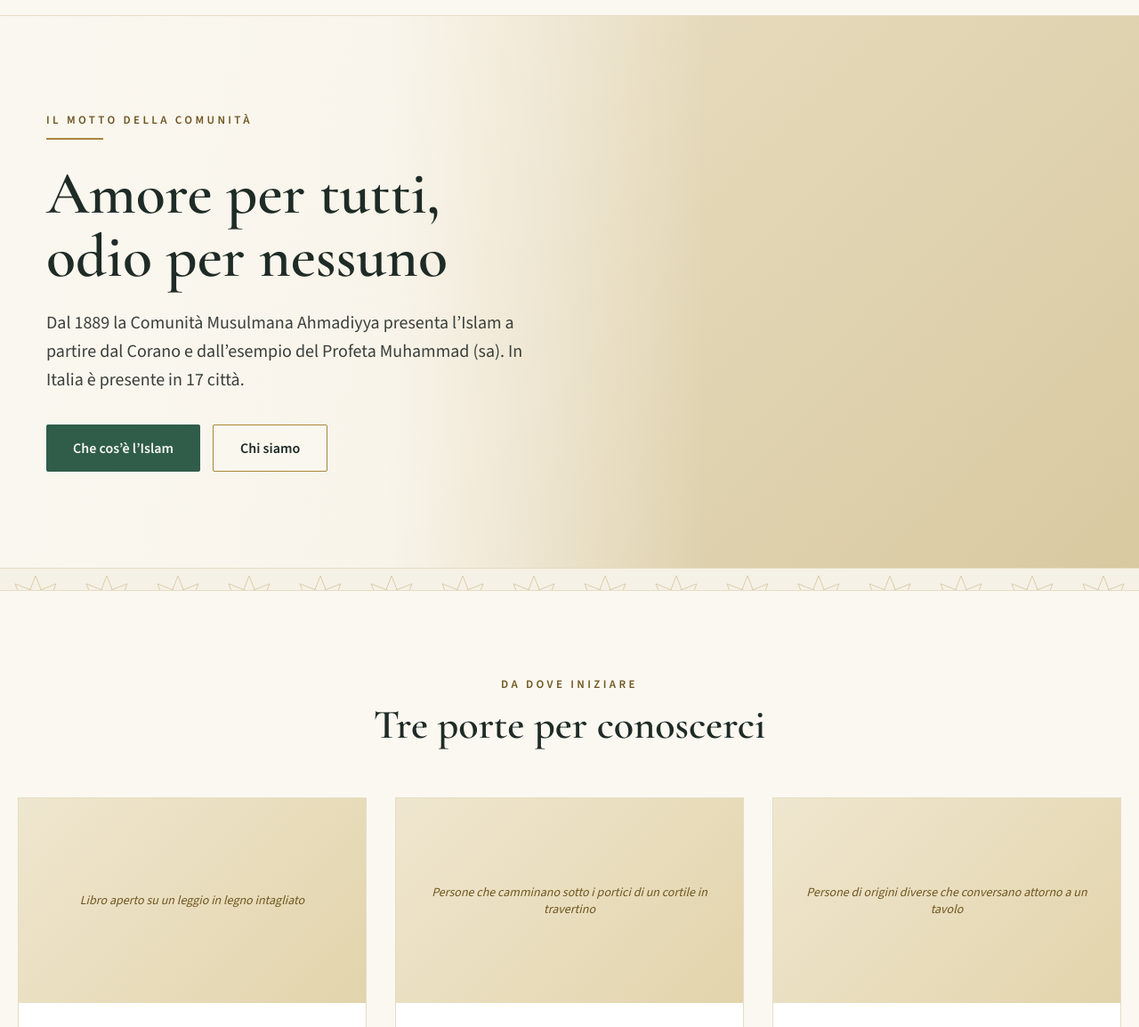
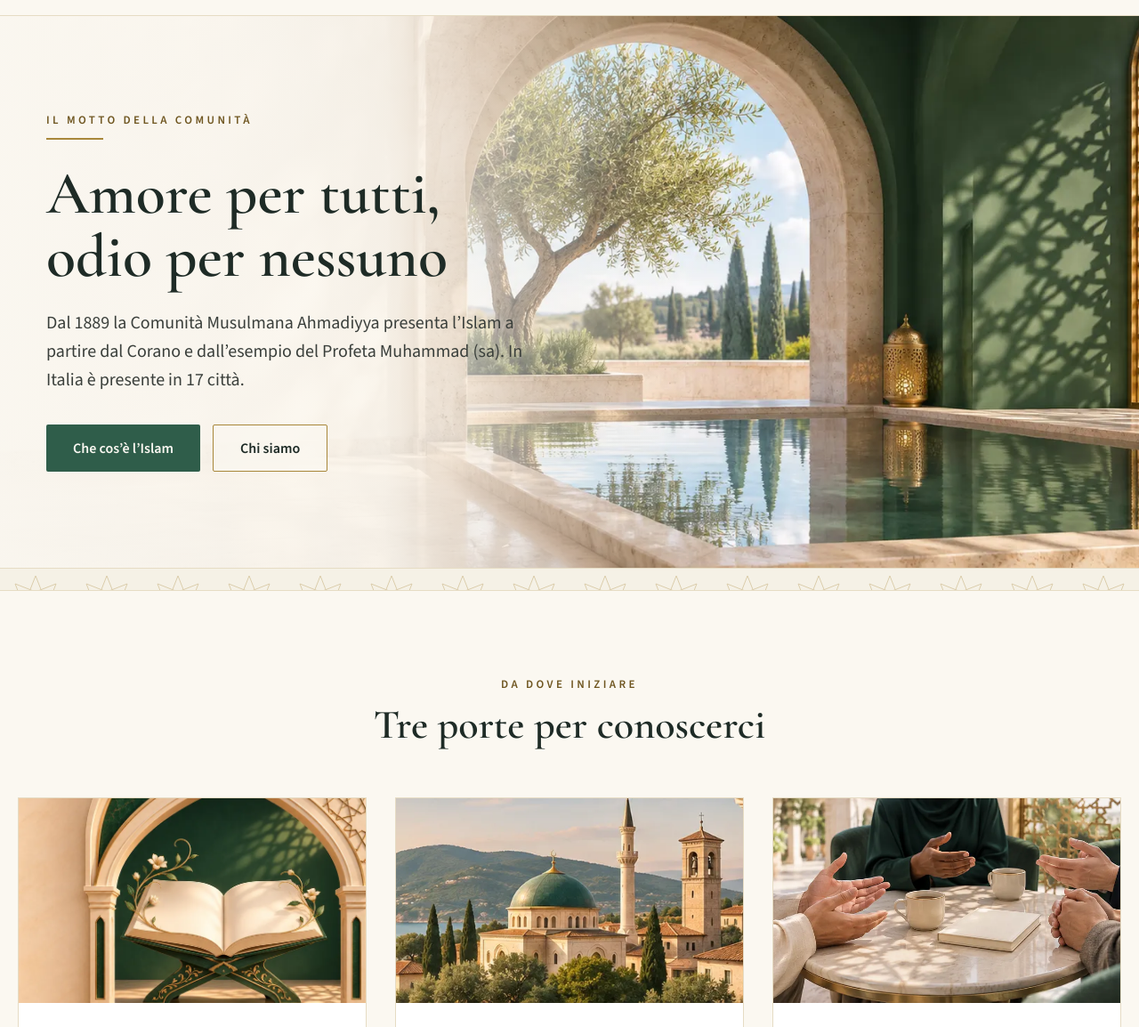
Before and after one commit to ataulwasihtariq/alislam-mockup, a plain HTML site: page index.html in a window 1280 px wide. Shown: the part 209-1363 px from the top of the page at 89% size. Drawn offline with nearby package versions, Linux system fonts and the light colour scheme.

Commit message:
Add photos from Drive (compressed WebP) to hero, cards and service band
Co-Authored-By: Claude Sonnet 5.5 <noreply@anthropic.com>
Claude-Session: https://claude.ai/code/session_01BdvZvPKt3ehFSAZLqGydx3

```diff
--- a/index.html
+++ b/index.html
@@ -31,7 +31,7 @@ header .w{padding-top:20px;padding-bottom:20px;display:flex;flex-wrap:wrap;align
 nav{display:flex;flex-wrap:wrap;align-items:center;gap:6px 26px;font-size:16px}
 nav a{text-decoration:none;color:#1e2b26}
 nav a.cta{color:#fbf8f1;background:#2f5d4a;padding:11px 22px;border-radius:2px;font-weight:600}
-.hero{min-height:620px;display:flex;align-items:center;background:linear-gradient(90deg,rgba(251,248,241,.97) 0%,rgba(251,248,241,.88) 34%,rgba(251,248,241,0) 62%),linear-gradient(135deg,#efe6cf,#d8c9a0)}
+.hero{min-height:620px;display:flex;align-items:center;background:linear-gradient(90deg,rgba(251,248,241,.97) 0%,rgba(251,248,241,.88) 34%,rgba(251,248,241,0) 62%),url(img/hero.webp) center/cover no-repeat,#efe6cf}
 .hero .w,.serv .w{width:100%}
 .hero .in{max-width:560px;padding:80px 0}
 .hero h1{font-size:68px;line-height:1.04;margin:0 0 22px}
@@ -41,7 +41,7 @@ nav a.cta{color:#fbf8f1;background:#2f5d4a;padding:11px 22px;border-radius:2px;f
 section.s{padding:96px 0 88px}
 .cards{display:grid;grid-template-columns:repeat(auto-fit,minmax(300px,1fr));gap:32px}
 .card{text-decoration:none;color:inherit;background:#fff;border:1px solid #e6dcc4;display:flex;flex-direction:column}
-.ph{width:100%;height:230px;display:flex;align-items:center;justify-content:center;text-align:center;padding:20px;font-size:14px;color:#6f5620;background:linear-gradient(135deg,#efe6cf,#e2d4ab);font-style:italic}
+.ph{width:100%;height:230px;display:flex;align-items:center;justify-content:center;text-align:center;padding:20px;font-size:14px;color:#6f5620;background:linear-gradient(135deg,#efe6cf,#e2d4ab);font-style:italic;background-size:cover;background-position:center}
 .card .b{padding:30px 32px 34px;display:flex;flex-direction:column;gap:12px}
 .card h3{font-size:30px}
 .card p{margin:0;font-size:17px;line-height:1.6;color:#4a4f4b}
@@ -73,7 +73,7 @@ figcaption{font-size:14px;letter-spacing:.18em;text-transform:uppercase;color:#6
 .cover{width:92px;height:132px;flex:none;border-left:6px solid #a8873a;display:flex;align-items:center;justify-content:center;padding:10px;color:#f5f1e6;font-family:'Cormorant Garamond',serif;font-size:14px;text-align:center;line-height:1.15}
 .book b{display:block;font-family:'Cormorant Garamond',serif;font-size:23px;font-weight:600;color:#1e2b26;line-height:1.2;margin-bottom:6px}
 .book small{font-size:15px;color:#5a5f5b}
-.serv{min-height:460px;display:flex;align-items:center;background:linear-gradient(90deg,rgba(245,241,230,.97) 0%,rgba(245,241,230,.9) 38%,rgba(245,241,230,0) 66%),linear-gradient(135deg,#e8dcb8,#cdbb88)}
+.serv{min-height:460px;display:flex;align-items:center;background:linear-gradient(90deg,rgba(245,241,230,.97) 0%,rgba(245,241,230,.9) 38%,rgba(245,241,230,0) 66%),url(img/servizio.webp) center/cover no-repeat,#e8dcb8}
 .serv .in{max-width:520px;padding:72px 0}
 .serv p{margin:0 0 26px;font-size:18px;line-height:1.65;font-weight:300;color:#3a3f3b}
 .where{text-align:center;padding-top:96px;padding-bottom:96px}
@@ -93,7 +93,7 @@ footer .bot a{color:#d9d3c3;margin-left:20px}
 </style>
 </head>
 <body>
-<div class="note">Bozza di design per revisione – non è il sito pubblicato. Le immagini sono segnaposto.</div>
+<div class="note">Bozza di design per revisione – non è il sito pubblicato. Immagini provvisorie.</div>
 
 <div class="top"><div class="w"><span>Comunità Musulmana Ahmadiyya in Italia</span><span><a href="#">Numero verde 800 598 005</a><a href="#">WhatsApp +39 051 199 00 451</a><a href="#">contatti@alislam.it</a></span></div></div>
 
@@ -116,9 +116,9 @@ footer .bot a{color:#d9d3c3;margin-left:20px}
 <section class="w s">
 <div style="text-align:center;max-width:720px;margin:0 auto 56px"><p class="eyebrow">Da dove iniziare</p><h2>Tre porte per conoscerci</h2></div>
 <div class="cards">
-<a href="#" class="card"><div class="ph">Libro aperto su un leggio in legno intagliato</div><div class="b"><h3>Conoscere l’Islam</h3><p>Dio, il Profeta Muhammad (sa), il Corano, la preghiera: le basi della fede spiegate con le fonti.</p><span class="go">Leggi →</span></div></a>
-<a href="#" class="card"><div class="ph">Persone che camminano sotto i portici di un cortile in travertino</div><div class="b"><h3>Chi siamo</h3><p>Una comunità di rinnovamento nata nel 1889, guidata da un Califfo, presente in oltre 200 Paesi.</p><span class="go">Leggi →</span></div></a>
-<a href="#" class="card"><div class="ph">Persone di origini diverse che conversano attorno a un tavolo</div><div class="b"><h3>Domande e risposte</h3><p>Jihad, donne, libertà di fede, Gesù: le risposte alle domande che ci vengono rivolte più spesso.</p><span class="go">Leggi →</span></div></a>
+<a href="#" class="card"><div class="ph" role="img" aria-label="Libro aperto su un leggio in legno intagliato" style="background-image:url(img/libro.webp)"></div><div class="b"><h3>Conoscere l’Islam</h3><p>Dio, il Profeta Muhammad (sa), il Corano, la preghiera: le basi della fede spiegate con le fonti.</p><span class="go">Leggi →</span></div></a>
+<a href="#" class="card"><div class="ph" role="img" aria-label="Persone che camminano sotto i portici di un cortile in travertino" style="background-image:url(img/chi-siamo.webp)"></div><div class="b"><h3>Chi siamo</h3><p>Una comunità di rinnovamento nata nel 1889, guidata da un Califfo, presente in oltre 200 Paesi.</p><span class="go">Leggi →</span></div></a>
+<a href="#" class="card"><div class="ph" role="img" aria-label="Persone di origini diverse che conversano attorno a un tavolo" style="background-image:url(img/conversazione.webp)"></div><div class="b"><h3>Domande e risposte</h3><p>Jihad, donne, libertà di fede, Gesù: le risposte alle domande che ci vengono rivolte più spesso.</p><span class="go">Leggi →</span></div></a>
 </div></section>
 
 <section class="serm patdark"><div class="w">
```
Also changed, not shown: img/chi-siamo.webp (added), img/conversazione.webp (added), img/hero.webp (added), img/libro.webp (added), img/servizio.webp (added).
